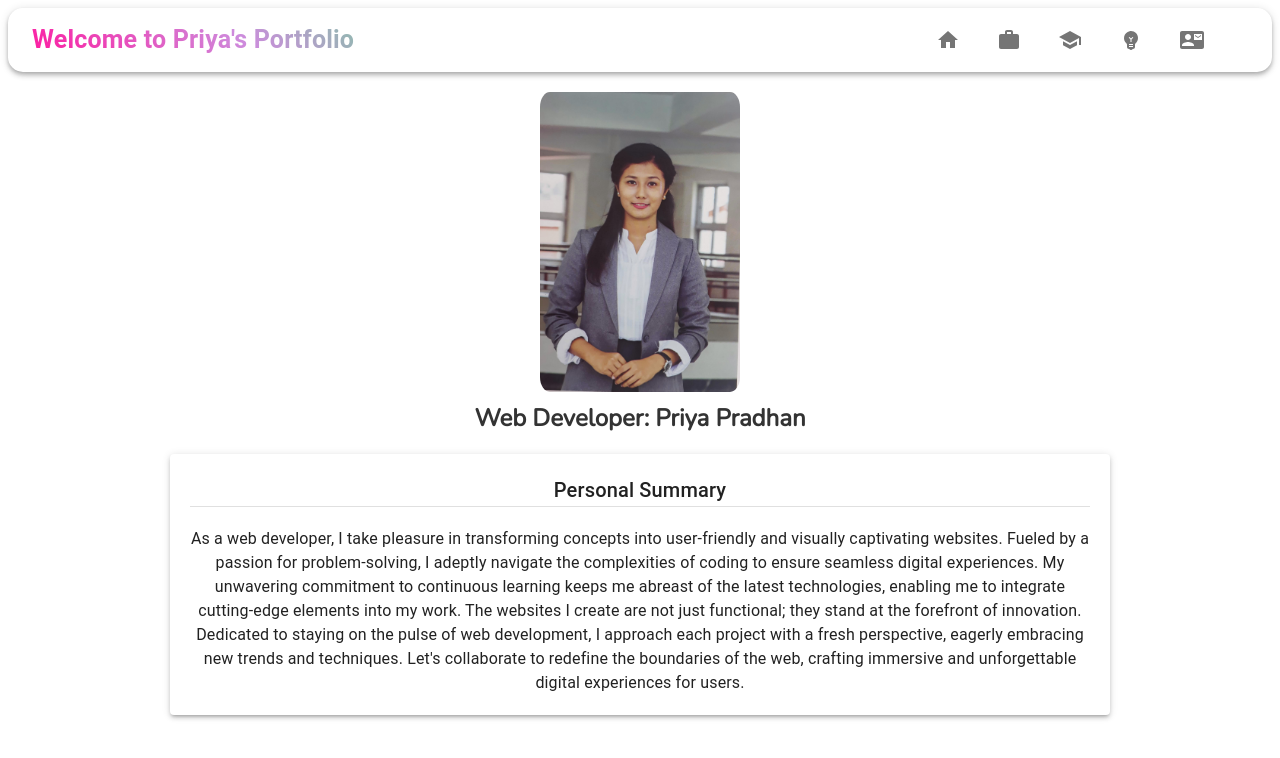
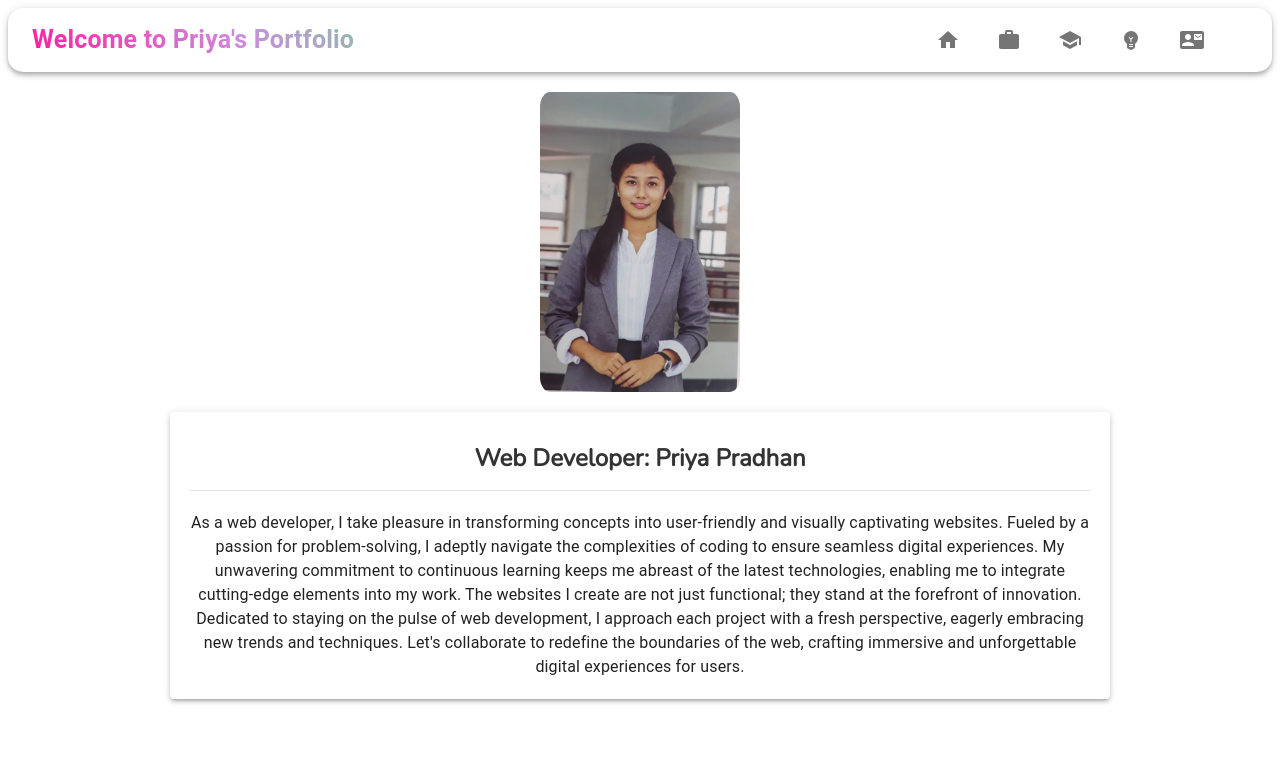
Before and after one commit to Priya-Pdh/my-portfolio, a React (Vite) app in the folder Portfolio/: page / in a window 1280 px wide. Shown: the top 758 px of the page. Built offline with nearby package versions, Linux system fonts and the light colour scheme.

Commit message:
updates in home page

```diff
--- a/Portfolio/src/Pages/Home/Home.jsx
+++ b/Portfolio/src/Pages/Home/Home.jsx
@@ -53,11 +53,11 @@ const Home = () => {
         </SpinnerContainer>
       )}
       <ProfileImage src={myImage} alt="my Name" style={{ display: imageLoaded ? 'block' : 'none' }} />
-      <Title>{personalInfo.title}</Title>
+
 
       <Box mt={2}>
         <DescriptionContainer elevation={3}>
-          <Typography variant="h6">{personalInfo.summary}</Typography>
+        <Title>{personalInfo.title}</Title>
           <Divider />
           <Typography sx= {{ marginTop: '20px'}}>{personalInfo.des01}</Typography>
           <Typography>{personalInfo.des02}</Typography>
```
